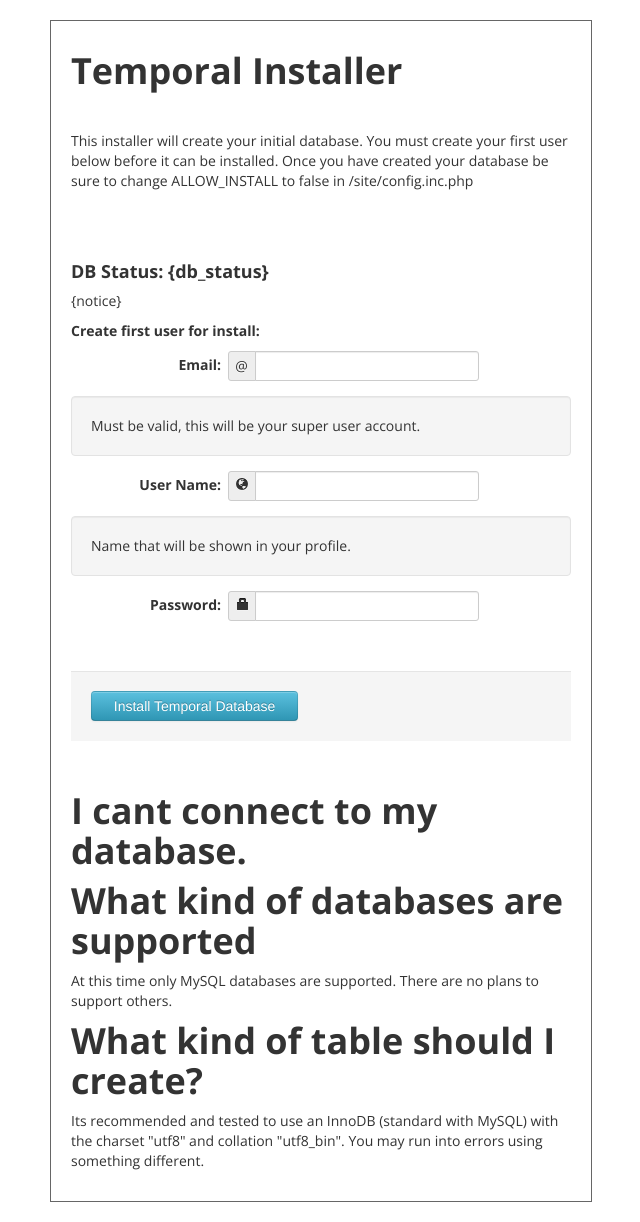
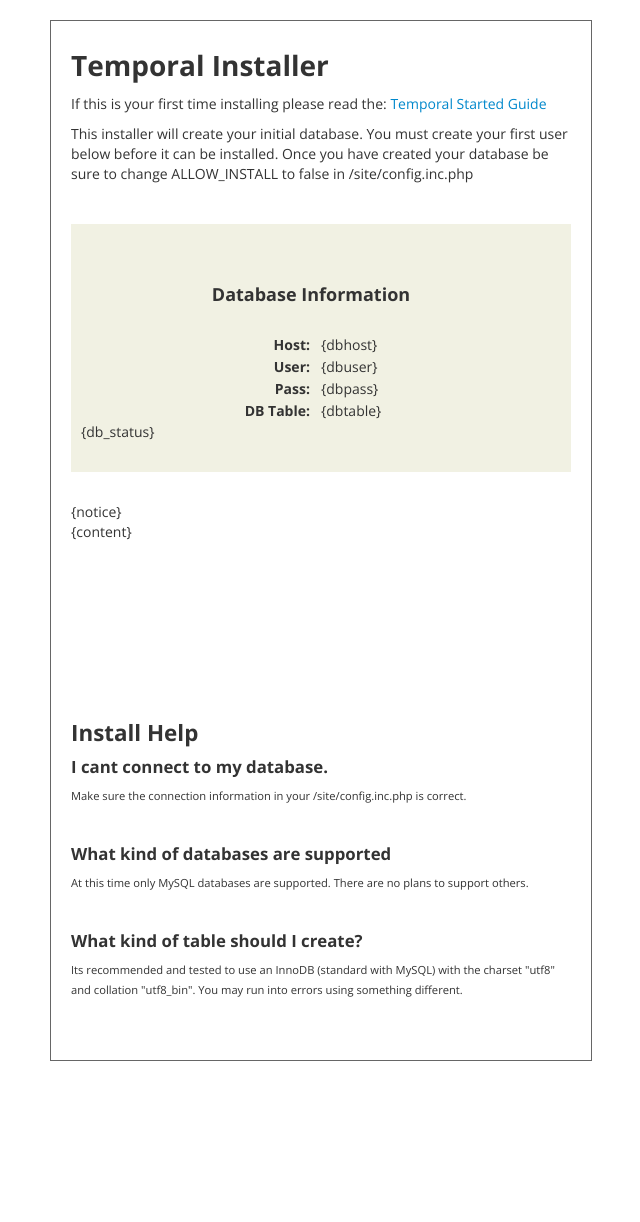
Before and after one commit to rmills/temporal, a PHP site: page /system/install/templates/index.html in a window 1280 px wide. Shown: the whole page, without its empty margins (319-959 px from the left). After the commit the page ends 1061 px from the top, so only its background shows below. Run offline with PHP 8.4, Linux system fonts and the light colour scheme.

Commit message:
add v1 installer, not fully tested.

```diff
--- a/system/core/db.class.php
+++ b/system/core/db.class.php
@@ -1,5 +1,4 @@
 <?php
-
 class DB {
 
     private static $__connection = false;
--- a/system/install/templates/index.html
+++ b/system/install/templates/index.html
@@ -3,8 +3,9 @@
     <head>
         <title>Temporal Installer</title>
         <meta http-equiv="Content-Type" content="text/html; charset=UTF-8">
+        <script src="/system/inc/js/jquery.js" type="text/javascript" ></script>
+        <script src="/system/inc/frameworks/bootstrap/js/bootstrap.min.js" type="text/javascript" ></script>
         <link href="/system/inc/frameworks/bootstrap/css/bootstrap.css" type="text/css" rel="stylesheet">
-        <script src="/system/inc/frameworks/bootstrap/js/bootstrap.min.js" type="text/javascript" ></script>
         <link href='http://fonts.googleapis.com/css?family=Open+Sans:400,400italic,700,400italic,300italic,300' rel='stylesheet' type='text/css'>
         <style>
             body{
@@ -25,52 +26,126 @@
                 font-weight: bold;
                 padding-right: 4px;
             }
+            h1{
+                font-size: 2em;
+                line-height: 1em;
+                margin-bottom: 15px;
+            }
+            h2{
+                font-size: 1.5em;
+                line-height: 1em;
+            }
+            table{
+                width: 100%;
+            }
+            th{
+                width: 50%;
+                text-align: right;
+            }
+            td{
+                width: 50%;
+                padding-left: 10px;
+                text-align: left;
+            }
+            h3, h4{
+                padding: 0;
+                margin: 30px 0;
+                text-align: center;
+            }
+
+            #db-table-wrapper{
+                background-color: #f1f1e3;
+                padding: 30px;
+                padding-left: 10px;
+            }
+
+            #dbout{
+                width: 460px;
+                margin: 20px auto;
+                padding: 20px;
+                background-color: #f1f1e3;
+                overflow: scroll;
+            }
+            #help{
+                font-size: 80%;
+            }
+            #showdb:hover{
+                cursor: pointer;
+            }
         </style>
+        <script type="text/javascript">
+            $(document).ready(function() {
+                $('#showdb').click(function (){
+                    console.log('do');
+                    $('#dbout').toggle();
+                });
+            });
+        </script>
     </head>
     <body>
         <div id="wrapper">
             <h1>Temporal Installer</h1>
-            <p>&nbsp;</p>
+            <p>If this is your first time installing please read the: <a target="_blank" href="https://github.com/rmills/temporal/wiki/Getting-Started-Guide">Temporal Started Guide</a></p>
             <p>This installer will create your initial database. You must create your first user below before it can be installed. Once you have created your database be sure to change ALLOW_INSTALL to false in /site/config.inc.php</p>
             <p>&nbsp;</p>
+            <div id="db-table-wrapper">
+                <h4>Database Information</h4>
+                <table>
+                    <tr>
+                        <th>
+                          Host:
+                        </th>
+                        <td>
+                          {dbhost}
+                        </td>
+                    </tr>
+                    <tr>
+                        <th>
+                          User:
+                        </th>
+                        <td>
+                          {dbuser}
+                        </td>
+                    </tr>
+                    <tr>
+                        <th>
+                          Pass:
+                        </th>
+                        <td>
+                          {dbpass}
+                        </td>
+                    </tr>
+                    <tr>
+                        <th>
+                          DB Table:
+                        </th>
+                        <td>
+                          {dbtable}
+                        </td>
+                    </tr>
+                </table>
+                {db_status}
+            </div>
             <p>&nbsp;</p>
-            <h4>DB Status: {db_status}</h4>
             <div>{notice}</div>
-            <h5>Create first user for install:</h5>
-            <form class="form-inline" id="formcontrol" action="/install" method="post">
-                <div class="control-group">
-                    <label for="email">Email:</label>
-                    <div class="input-prepend">
-                        <span class="add-on">@</span><input class="input required" maxchar="80" size="20" type="text" id="email" name="email">
-                    </div>
-                    <div class="well">Must be valid, this will be your super user account.</div>
-                </div>
-                <div class="control-group">
-                    <label for="user">User Name:</label>
-                    <div class="input-prepend">
-                        <span class="add-on"><i class="icon-globe"></i></span><input class="input required" maxchar="40" size="20" type="text" id="username" name="user">
-                    </div>
-                    <div class="well">Name that will be shown in your profile.</div>
-                </div>
-                <div class="control-group">
-                    <label for="password">Password:</label>
-                    <div class="input-prepend">
-                        <span class="add-on"><i class="icon-lock"></i></span><input class="input required" maxchar="40" size="20" type="password" id="password" name="password">
-                    </div>
-                </div>
-                <p>&nbsp;</p>
-                <div class="form-actions">
-                    <input class="btn btn-info" type="submit" value="&nbsp;&nbsp;Install Temporal Database&nbsp;&nbsp;"> <br />
-                </div>
-            </form>
+            {content}
+            <p>&nbsp;</p>
+            <p>&nbsp;</p>
+            <p>&nbsp;</p>
+            <p>&nbsp;</p>
+            <p>&nbsp;</p>
             <p>&nbsp;</p>
             <div id="help">
-                <h1>I cant connect to my database.</h1>
-                <p></p>
-                <h1>What kind of databases are supported</h1>
+                <h1>Install Help</h1>
+                <h2>I cant connect to my database.</h2>
+                <p>Make sure the connection information in your /site/config.inc.php is correct.</p>
+                <p>&nbsp;</p>
+                <h2>What kind of databases are supported</h2>
                 <p>At this time only MySQL databases are supported. There are no plans to support others.</p>
-                <h1>What kind of table should I create?</h1>
+                <p>&nbsp;</p>
+                <h2>What kind of table should I create?</h2>
                 <p>Its recommended and tested to use an InnoDB (standard with MySQL) with the charset "utf8" and collation "utf8_bin". You may run into errors using something different.
+                    <p>&nbsp;</p>
             </div>
 
         </div>
--- /dev/null
+++ b/system/install/templates/success.html
@@ -0,0 +1,2 @@
+<h4>Install Complete</h4>
+<p>You will have to change ALLOW_INSTALL to <i>false</i> in order to view your site</p>
--- a/system/system.config.php
+++ b/system/system.config.php
@@ -151,6 +151,10 @@ if(!defined('DEFAULT_PAGE_GUEST')){
     define('DEFAULT_PAGE_GUEST', 'Zpage');
 }
 
+if(!defined('REGISTER_DEFAULT_GROUPS')){
+    define('REGISTER_DEFAULT_GROUPS', '1');
+}
+
 /**
  * Only "admin" and "community" are supported
  */
```
Also changed, not shown: system/install/classes/installer.class.php (+14 -7 lines), system/install/install.php (+35 -14 lines), system/install/sql/install.sql.php (+6 -96 lines), system/install/templates/form.html (+7 -3 lines).
